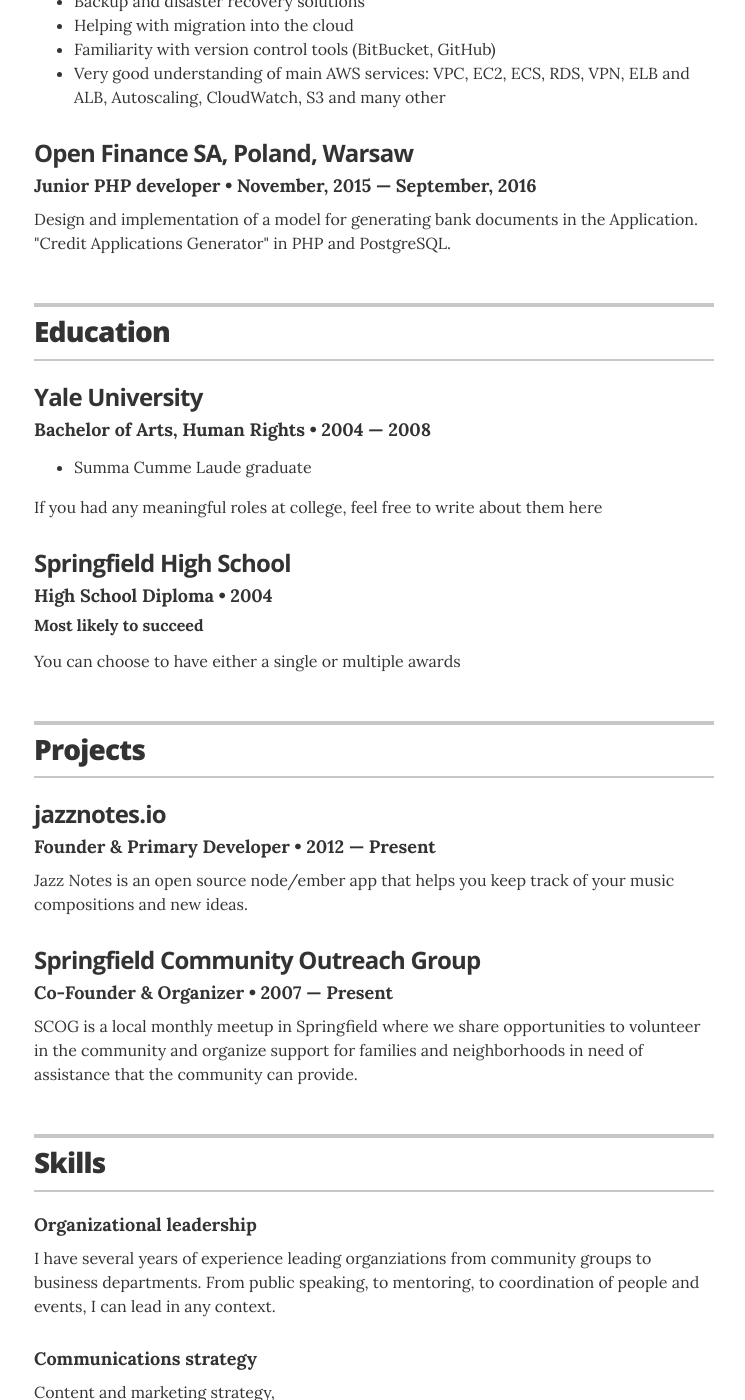
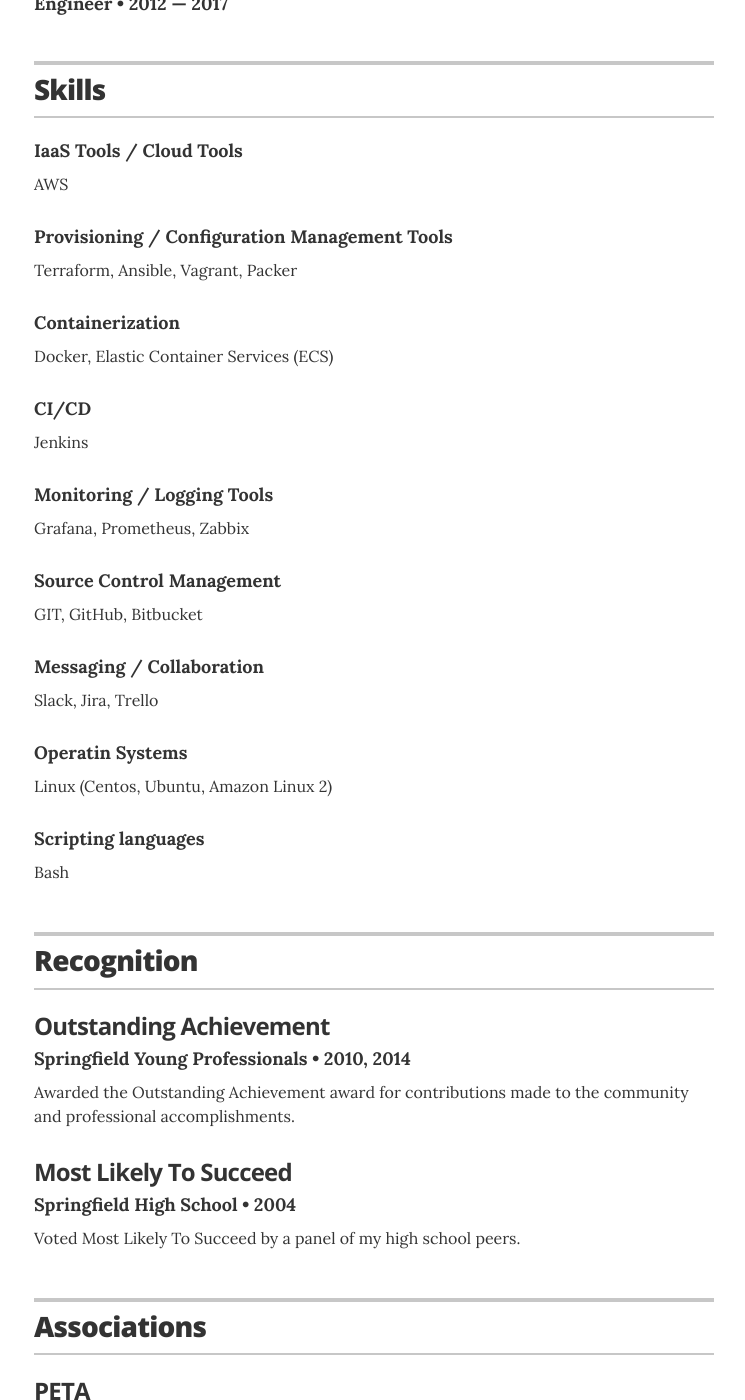
Before and after one commit to jglovier/resume-template, a Jekyll site: the page built from index.html, in a window 1280 px wide and 1400 px high, scrolled down 1108 px. Shown: the whole window, without its empty margins (266-1011 px from the left). Built offline with Jekyll 4.4.1, drawn with Linux system fonts in a browser that asks for light colours; some of the changed text lies outside the part shown.

Commit message:
added fix

```diff
--- a/_config.yml
+++ b/_config.yml
@@ -23,32 +23,10 @@
 resume_header_contact_info:     "Poland/Warsaw • 730-614-237 • dorian.dinhxuan@gmail.com"
 display_header_contact_info:    "false"
 
-resume_header_intro: "<p>
+resume_header_intro:
+# "<p>
 
-<h4><b>Cloud DevOps Engineer</b></h4>
-- <b>IaaS Tools/Cloud Tools:</b> AWS
-<br>
-- <b>Provisioning/Configuration Management Tools:</b> Terraform, Ansible, Vagrant, Packer
-<br>
-- <b>Containerization:</b> Docker, Elastic Container Services (ECS)
-<br>
-- <b>CI/CD:</b> Jenkins
-<br>
-- <b>Monitoring/Logging Tools:</b> Grafana, Prometheus, Zabbix
-<br>
-- <b>Source Control Management:</b> GIT, GitHub, Bitbucket
-<br>
-- <b>Messaging/Collaboration:</b> Slack, Jira, Trello
-<br>
-- <b>OS:</b> Linux (Centos, Ubuntu, Amazon Linux 2)
-<br>
-- <b>Languages:</b> Bash
-<br>
-<br>
-
-<b>Certificates:</b>
-<br>
-- <b>Chmurowisko:</b> Amazon Web Services - Droga Architekta</p>"
+# <h4><b>Cloud DevOps Engineer</b></h4></p>"
 
 # use "yes" to display the email contact button,
 # "no" to display an "I'm not looking for work" message,
@@ -60,8 +38,8 @@
 # comment out to hide
 resume_section_experience:      true
 resume_section_education:       true
-resume_section_projects:        true
 resume_section_skills:          true
+resume_section_certificates:        true
 resume_section_recognition:     true
 resume_section_links:           true
 resume_section_associations:    true
--- /dev/null
+++ b/_data/certificates.yml
@@ -0,0 +1,5 @@
+# Certificates
+# uncomment the urls if you wish to display them, and add your own URL
+
+- Certificate: Chmurowisko Amazon Web Services - Droga Architekta
+  duration: 2017 &mdash; Present
--- a/_data/education.yml
+++ b/_data/education.yml
@@ -1,13 +1,4 @@
 # Degree
-- degree: Bachelor of Arts, Human Rights
-  uni: Yale University
-  year: 2004 &mdash; 2008
-  awards:
-    - award: Summa Cumme Laude graduate
-  summary: If you had any meaningful roles at college, feel free to write about them here
-
-- degree: High School Diploma
-  uni: Springfield High School
-  year: 2004
-  award: Most likely to succeed
-  summary: You can choose to have either a single or multiple awards
+- degree: Engineer
+  uni: Polish-Japanese Academy of Information Technology
+  year: 2012 &mdash; 2017
--- a/_data/projects.yml
+++ /dev/null
@@ -1,16 +0,0 @@
-# Projects
-# uncomment the urls if you wish to display them, and add your own URL
-
-# jazznotes.io
-- project: jazznotes.io
-  role: Founder & Primary Developer
-  duration: 2012 &mdash; Present
-  # url: "#"
-  description: Jazz Notes is an open source node/ember app that helps you keep track of your music compositions and new ideas.
-
-# Springfield Community Outreach Group
-- project: Springfield Community Outreach Group
-  role: Co-Founder & Organizer
-  duration: 2007 &mdash; Present
-  # url: "#"
-  description: SCOG is a local monthly meetup in Springfield where we share opportunities to volunteer in the community and organize support for families and neighborhoods in need of assistance that the community can provide.
--- a/_data/skills.yml
+++ b/_data/skills.yml
@@ -1,12 +1,29 @@
 # Skills
-# Organizational leadership
-- skill: Organizational leadership
-  description: I have several years of experience leading organziations from community groups to business departments. From public speaking, to mentoring, to coordination of people and events, I can lead in any context.
 
-# Communications strategy
-- skill: Communications strategy
-  description: Content and marketing strategy,
+- skill: IaaS Tools / Cloud Tools
+  description: AWS
 
-# Digital content development and creation
-- skill: Digital content development and creation
-  description: Copy writing, graphic design, web design, front-end web development, print design
+
+- skill: Provisioning / Configuration Management Tools
+  description: Terraform, Ansible, Vagrant, Packer
+
+- skill: Containerization
+  description: Docker, Elastic Container Services (ECS)
+
+- skill: CI/CD
+  description: Jenkins
+
+- skill: Monitoring / Logging Tools
+  description: Grafana, Prometheus, Zabbix
+
+- skill: Source Control Management
+  description: GIT, GitHub, Bitbucket
+
+- skill: Messaging / Collaboration
+  description: Slack, Jira, Trello
+
+- skill: Operatin Systems
+  description: Linux (Centos, Ubuntu, Amazon Linux 2)
+
+- skill: Scripting languages
+  description: Bash
```
